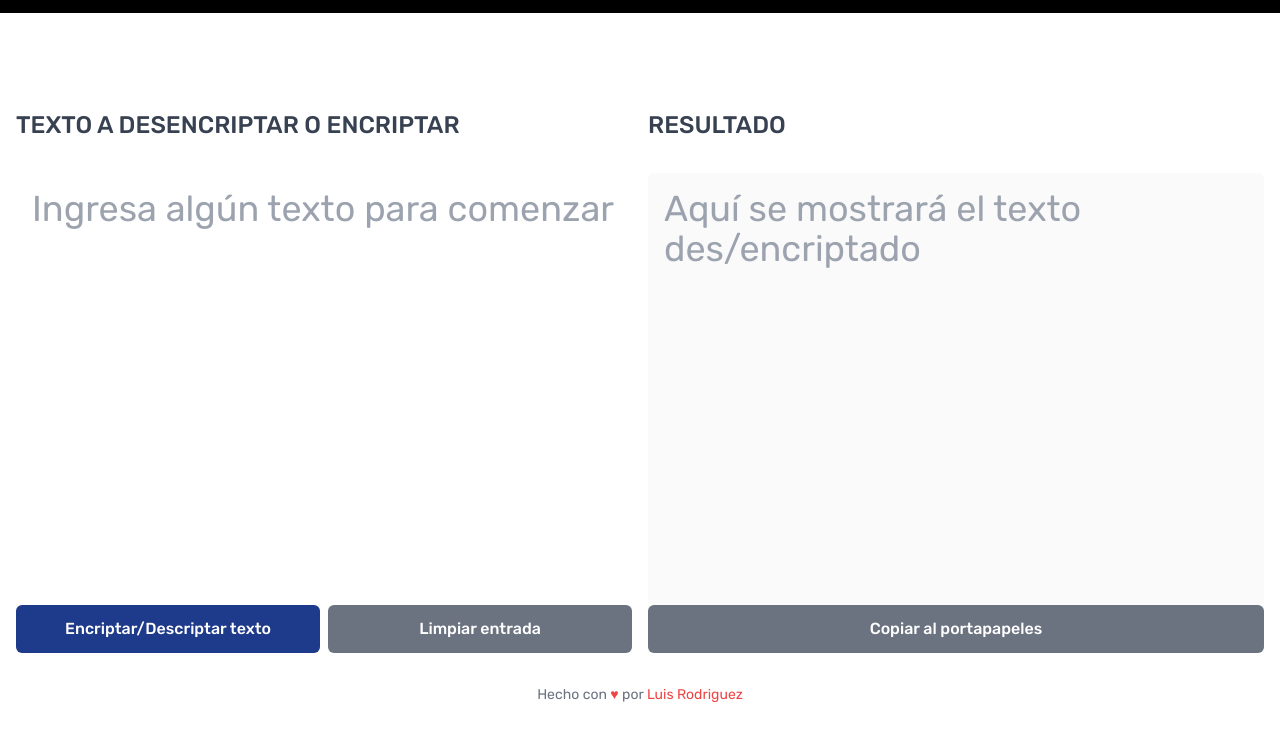
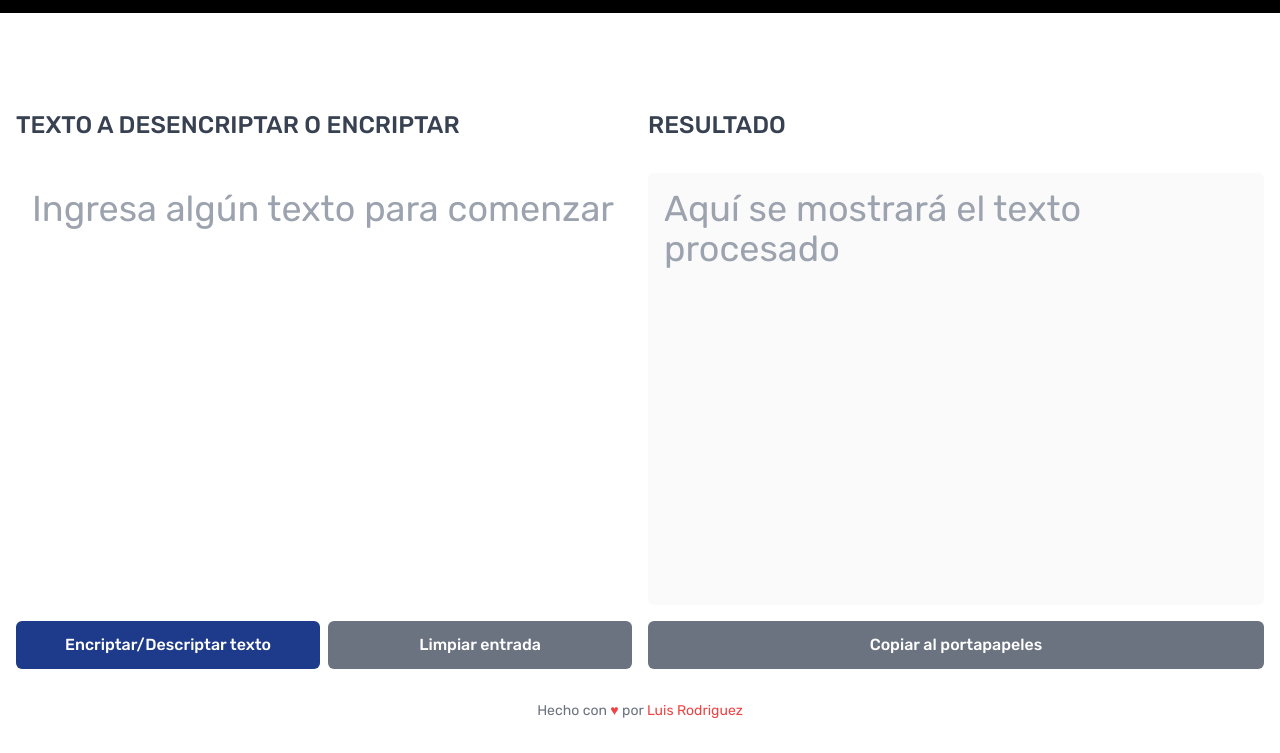
Before and after one commit to xRyuzu/alura-challengue, a website built with Vite: page index.html in a window 1280 px wide. Shown: the part 51-804 px from the top of the page. Built offline with nearby package versions, Linux system fonts and the light colour scheme; some packages are replaced by stand-ins of ours.

Commit message:
corrigiendo textos en interfaz

```diff
--- a/index.html
+++ b/index.html
@@ -36,7 +36,7 @@
             placeholder="Ingresa algún texto para comenzar"
           ></textarea>
           <div
-            class="flex flex-row flex-wrap lg:flex-nowrap gap-x-2 lg:gap-y-0 gap-y-2"
+            class="flex flex-row flex-wrap mt-4 lg:flex-nowrap gap-x-2 lg:gap-y-0 gap-y-2"
           >
             <button class="btn">Encriptar/Descriptar texto</button>
             <button id="clear" class="btn" disabled>Limpiar entrada</button>
@@ -50,10 +50,10 @@
             id="output"
             cols="30"
             rows="10"
-            placeholder="Aquí se mostrará el texto des/encriptado"
+            placeholder="Aquí se mostrará el texto procesado"
             disabled
           ></textarea>
-          <div class="flex flex-row gap-x-2">
+          <div class="flex flex-row mt-4 gap-x-2">
             <button id="copy" class="btn" disabled>
               Copiar al portapapeles
             </button>
```
